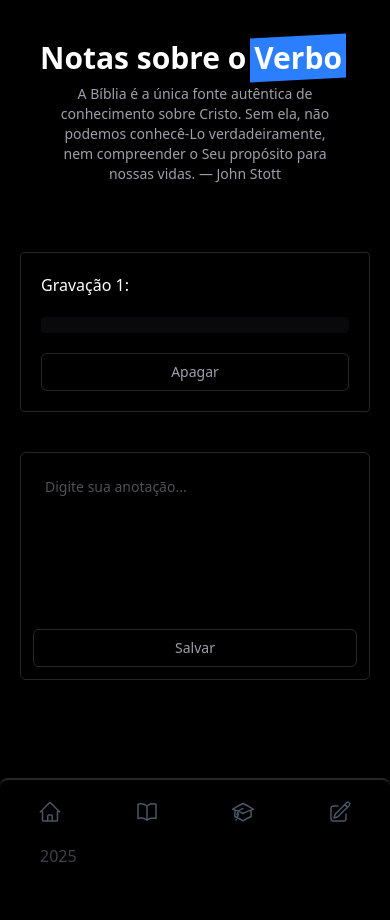
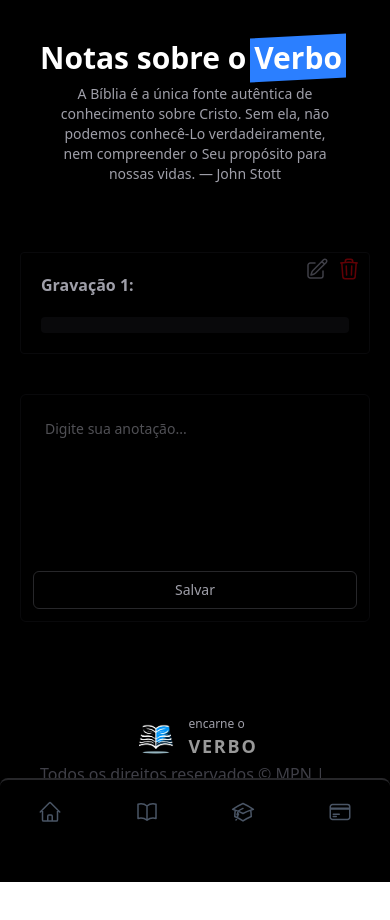
Before and after one commit to marcelonetodev/encarneoverbo, a SvelteKit app: page /anotacoes in a window 390 px wide. Both pictures are taken after a click on the button "Salvar". Shown: the top 920 px of the page. After the commit the page ends 882 px from the top, so only its background shows below. Built offline with nearby package versions, Linux system fonts and the light colour scheme.

Commit message:
Adição do botão editar

```diff
--- a/src/components/shared/Markdown.svelte
+++ b/src/components/shared/Markdown.svelte
@@ -12,30 +12,30 @@
     return localStorage.getItem(aux) ? true : false;
   }
 
-  function organizar(){
+  function organizar() {
     let index = 0;
     for (let i = 0; i < maxAnotacoes; i++) {
       let aux = i.toString();
       if (verificar(aux)) {
-        if(index < localStorage.length){
+        if (index < localStorage.length) {
           mensagemA[index] = localStorage.getItem(aux) || "";
-          if(i > index){
-            localStorage.setItem(index.toString(), mensagemA[index])
-            localStorage.removeItem(aux)
+          if (i > index) {
+            localStorage.setItem(index.toString(), mensagemA[index]);
+            localStorage.removeItem(aux);
           }
           index++;
-        }else{
-          break
+        } else {
+          break;
         }
       }
     }
   }
   onMount(() => {
-    organizar()
+    organizar();
   });
 
   function setar() {
-    organizar()
+    organizar();
     let novaMensagem = markdown;
     for (let i = 0; i < maxAnotacoes; i++) {
       let aux = i.toString();
@@ -48,39 +48,88 @@
     markdown = "";
   }
 
+  function editar(index: number){
+    organizar();
+    let aux = index.toString();
+    while (!verificar(aux)) {
+      index++;
+      aux = index.toString();
+      if (index > 30) {
+        break;
+      }
+    }
+    let edit: string
+    edit = localStorage.getItem(aux)!
+    edit = edit?.toString()
+    localStorage.removeItem(aux);
+    mensagemA = mensagemA.filter((_, i) => i !== index);
+    organizar();
+    markdown = edit
+  }
+
   function apagar(index: number) {
-    organizar()
+    organizar();
     let aux = index.toString();
-    while(!verificar(aux)){
-      index ++
-      aux = index.toString()
-      if(index > 30){
+    while (!verificar(aux)) {
+      index++;
+      aux = index.toString();
+      if (index > 30) {
         break;
       }
     }
     localStorage.removeItem(aux);
     mensagemA = mensagemA.filter((_, i) => i !== index);
-    organizar()
+    organizar();
   }
 </script>
 
 {#if mensagemA.length > 0}
   {#each mensagemA as msg, index}
-  <!-- class="flex flex-col border border-zinc-800 justify-around p-5 rounded-md gap-5 text-sm sm:text-base text-justify text-zinc-400" -->
+    <!-- class="flex flex-col border border-zinc-800 justify-around p-5 rounded-md gap-5 text-sm sm:text-base text-justify text-zinc-400" -->
     <div
-      class="flex flex-col border border-zinc-800 justify-around p-5 rounded-sm gap-5 text-justify"
+      class="relative flex flex-col border border-zinc-950 justify-around p-5 rounded-sm gap-5 text-justify"
     >
-      <p class="font-light text-xlsm:text-3xl">
+      <p class="font-bold text-xlsm:text-3xl text-zinc-400">
         Gravação {index + 1}:
       </p>
-      <p class="bg-zinc-950 rounded-sm p-2">{@html marked(msg)}</p>
-      <Botao texto="Apagar" funcaoApagar={() => apagar(index)} />
+      <p class="bg-zinc-950 rounded-sm text-md p-2 font-thin">{@html marked(msg)}</p>
+      <!-- svelte-ignore a11y_consider_explicit_label -->
+      <button
+      class="bg-transparent text-red-700/50 hover:text-red-500/70 px-2 py-1 text-sm rounded-tr-md focus:outline-none absolute top-0 right-0 cursor-pointer"
+        title="Apagar gravação"
+        onclick={() => apagar(index)}
+        ><svg
+          xmlns="http://www.w3.org/2000/svg"
+          fill="none"
+          viewBox="0 0 24 24"
+          stroke-width="1.5"
+          stroke="currentColor"
+          class="size-6"
+        >
+          <path
+            stroke-linecap="round"
+            stroke-linejoin="round"
+            d="m14.74 9-.346 9m-4.788 0L9.26 9m9.968-3.21c.342.052.682.107 1.022.166m-1.022-.165L18.16 19.673a2.25 2.25 0 0 1-2.244 2.077H8.084a2.25 2.25 0 0 1-2.244-2.077L4.772 5.79m14.456 0a48.108 48.108 0 0 0-3.478-.397m-12 .562c.34-.059.68-.114 1.022-.165m0 0a48.11 48.11 0 0 1 3.478-.397m7.5 0v-.916c0-1.18-.91-2.164-2.09-2.201a51.964 51.964 0 0 0-3.32 0c-1.18.037-2.09 1.022-2.09 2.201v.916m7.5 0a48.667 48.667 0 0 0-7.5 0"
+          />
+        </svg>
+      </button>
+      <!-- svelte-ignore a11y_consider_explicit_label -->
+      <button
+      class="bg-transparent text-zinc-700 hover:text-zinc-500 px-2 py-1 text-sm rounded-tr-md focus:outline-none absolute top-0 right-8 cursor-pointer"
+        title="Editar gravação"
+        onclick={() => editar(index)}
+
+      >
+      <svg xmlns="http://www.w3.org/2000/svg" fill="none" viewBox="0 0 24 24" stroke-width="1.5" stroke="currentColor" class="size-6">
+        <path stroke-linecap="round" stroke-linejoin="round" d="m16.862 4.487 1.687-1.688a1.875 1.875 0 1 1 2.652 2.652L10.582 16.07a4.5 4.5 0 0 1-1.897 1.13L6 18l.8-2.685a4.5 4.5 0 0 1 1.13-1.897l8.932-8.931Zm0 0L19.5 7.125M18 14v4.75A2.25 2.25 0 0 1 15.75 21H5.25A2.25 2.25 0 0 1 3 18.75V8.25A2.25 2.25 0 0 1 5.25 6H10" />
+      </svg>
+      </button>
     </div>
   {/each}
 {/if}
 
 <div
-  class="flex flex-col border border-zinc-800 justify-around p-3 sm:p-5 rounded-md gap-5"
+  class="flex flex-col border border-zinc-950 justify-around p-3 sm:p-5 rounded-md gap-5"
 >
   <textarea
     class="p-3 h-36 resize-none outline-none text-sm sm:text-base text-zinc-400 text-justify"
--- a/src/components/templates/Pagina.svelte
+++ b/src/components/templates/Pagina.svelte
@@ -21,7 +21,6 @@
   <Cabecalho/>
   </div>
 
-
   <div
     class="lg:hidden border-t-2 border-zinc-800 px-1 gap-1 rounded-t-lg list-none text-white p-1 bg-black grid grid-cols-4 fixed z-1 bottom-0 w-full"
   >
@@ -39,7 +38,7 @@
       href="/livros"
       />
       <MenuItem
-      icone="m16.862 4.487 1.687-1.688a1.875 1.875 0 1 1 2.652 2.652L10.582 16.07a4.5 4.5 0 0 1-1.897 1.13L6 18l.8-2.685a4.5 4.5 0 0 1 1.13-1.897l8.932-8.931Zm0 0L19.5 7.125M18 14v4.75A2.25 2.25 0 0 1 15.75 21H5.25A2.25 2.25 0 0 1 3 18.75V8.25A2.25 2.25 0 0 1 5.25 6H10"
+      icone="M2.25 8.25h19.5M2.25 9h19.5m-16.5 5.25h6m-6 2.25h3m-3.75 3h15a2.25 2.25 0 0 0 2.25-2.25V6.75A2.25 2.25 0 0 0 19.5 4.5h-15a2.25 2.25 0 0 0-2.25 2.25v10.5A2.25 2.25 0 0 0 4.5 19.5Z"
       href="/anotacoes"
       />
   </div>
```
